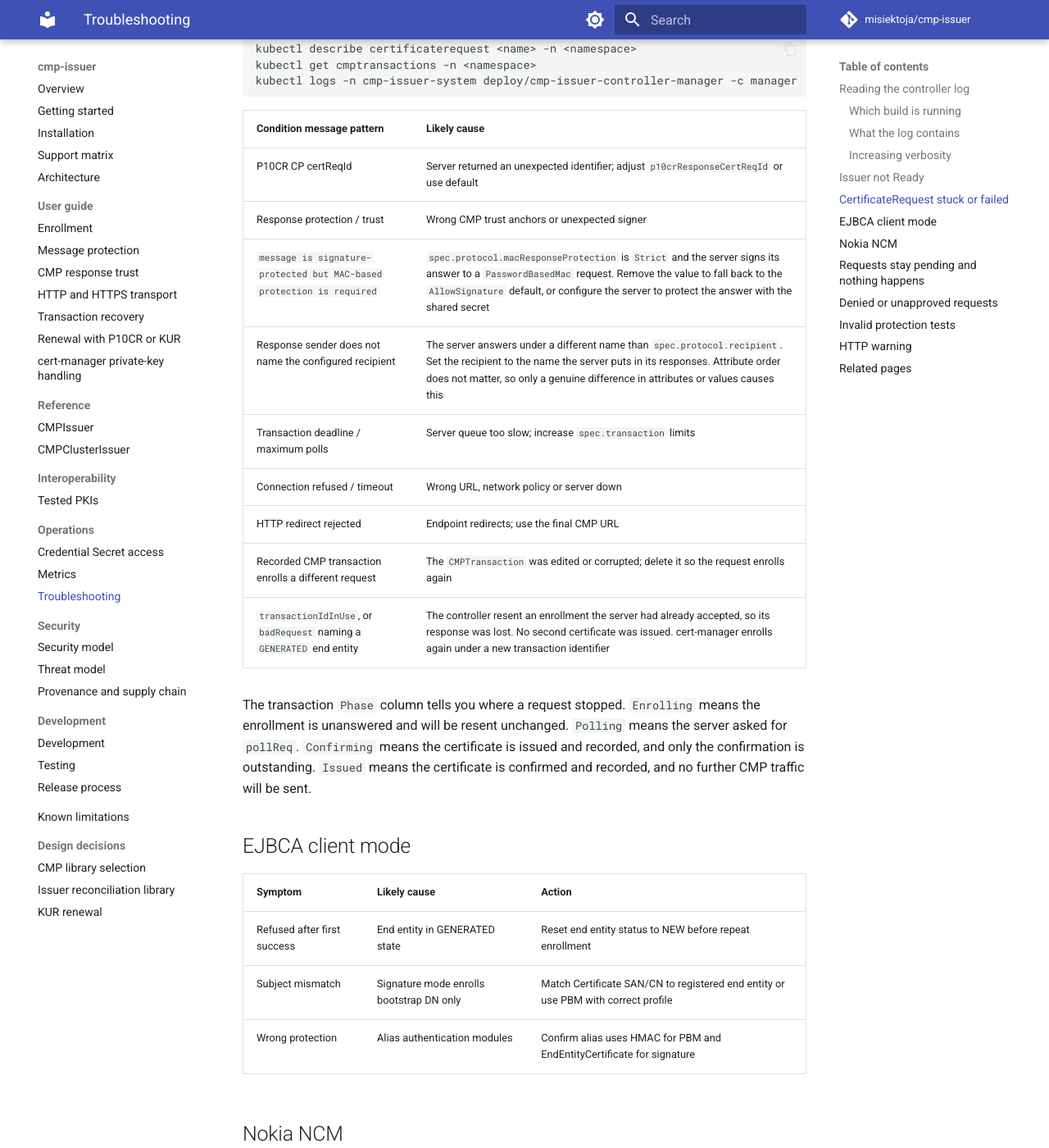
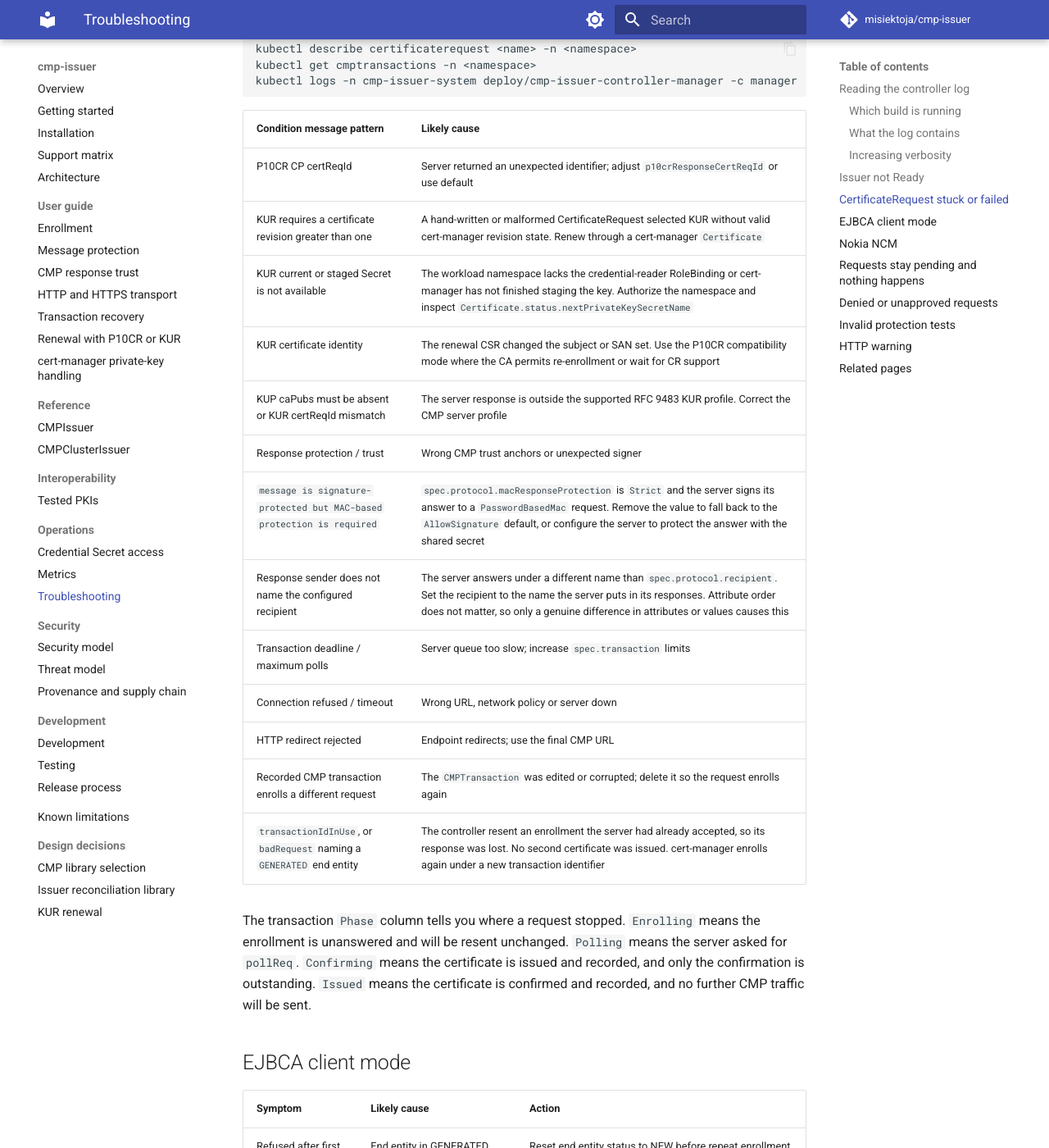
Before and after one commit to misiektoja/cmp-issuer, an MkDocs documentation site: the page built from docs/operations/troubleshooting.md, in a window 1280 px wide and 1400 px high, scrolled down 4789 px. Shown: the whole window at 82% size. Built offline with MkDocs 1.6.1 and Material for MkDocs 9.7.7, drawn with Linux system fonts in a browser that asks for light colours; comment, search, counter and statistics services are not loaded; some of the changed text lies outside the part shown.

Commit message:
docs(operations): troubleshoot KUR failures
Signed-off-by: misiektoja <misiektoja-github@rm-rf.ninja>

```diff
--- a/docs/operations/troubleshooting.md
+++ b/docs/operations/troubleshooting.md
@@ -184,6 +184,10 @@
 | Condition message pattern | Likely cause |
 | --- | --- |
 | P10CR CP certReqId | Server returned an unexpected identifier; adjust `p10crResponseCertReqId` or use default |
+| KUR requires a certificate revision greater than one | A hand-written or malformed CertificateRequest selected KUR without valid cert-manager revision state. Renew through a cert-manager `Certificate` |
+| KUR current or staged Secret is not available | The workload namespace lacks the credential-reader RoleBinding or cert-manager has not finished staging the key. Authorize the namespace and inspect `Certificate.status.nextPrivateKeySecretName` |
+| KUR certificate identity | The renewal CSR changed the subject or SAN set. Use the P10CR compatibility mode where the CA permits re-enrollment or wait for CR support |
+| KUP caPubs must be absent or KUR certReqId mismatch | The server response is outside the supported RFC 9483 KUR profile. Correct the CMP server profile |
 | Response protection / trust | Wrong CMP trust anchors or unexpected signer |
 | `message is signature-protected but MAC-based protection is required` | `spec.protocol.macResponseProtection` is `Strict` and the server signs its answer to a `PasswordBasedMac` request. Remove the value to fall back to the `AllowSignature` default, or configure the server to protect the answer with the shared secret |
 | Response sender does not name the configured recipient | The server answers under a different name than `spec.protocol.recipient`. Set the recipient to the name the server puts in its responses. Attribute order does not matter, so only a genuine difference in attributes or values causes this |
@@ -202,6 +206,7 @@
 | Refused after first success | End entity in GENERATED state | Reset end entity status to NEW before repeat enrollment |
 | Subject mismatch | Signature mode enrolls bootstrap DN only | Match Certificate SAN/CN to registered end entity or use PBM with correct profile |
 | Wrong protection | Alias authentication modules | Confirm alias uses HMAC for PBM and EndEntityCertificate for signature |
+| KUR reaches the initial alias | Key update needs a separate client-mode alias | Set `endpoint.renewalUrl` to the alias with `EndEntityCertificate` and Automatic Key Update enabled |
 
 ## Nokia NCM
 
```
